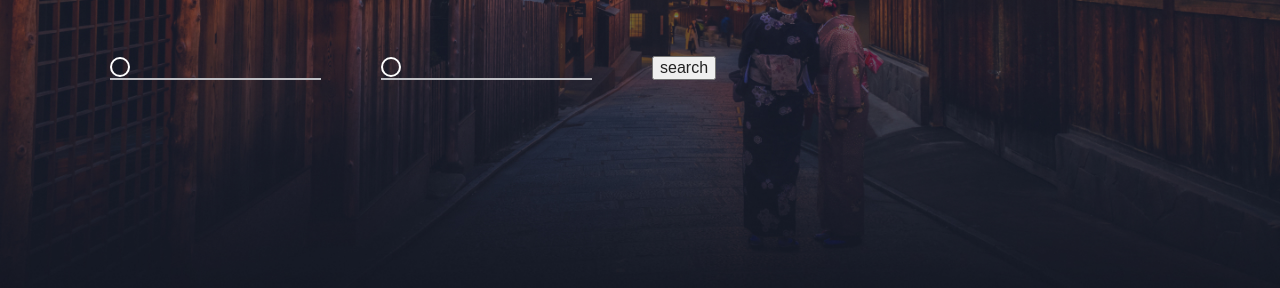
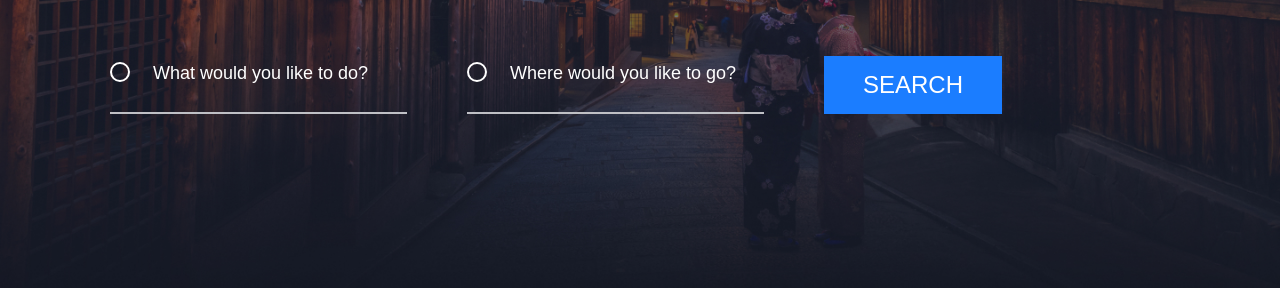
Before and after one commit to Seynaro/travel-landing-page, a plain HTML site: page index.html in a window 1280 px wide. Shown: the part 480-768 px from the top of the page. Drawn offline with Linux system fonts and the light colour scheme.

Commit message:
form styles

```diff
--- a/css/style.css
+++ b/css/style.css
@@ -461,7 +461,7 @@ body {
 /* Intro styles start */
 
 .intro {
-    height: 100vh;
+    min-height: 100vh;
     background: url(../img/intro-bg.jpg) no-repeat center;
     background-size: cover;
     padding-top: 263px;
@@ -491,12 +491,37 @@ body {
 }
 
 .search-form_field {
-    background: transparent url("../img/svg/oval.svg") no-repeat left center;
+    width: 297px;
+    background: transparent url("../img/svg/oval.svg") no-repeat left 6px;
     background-size: 20px;
     border: 0;
     border-bottom: 2px solid #BFC0C5;
     margin-right: 60px;
+    padding-left: 43px;
+    padding-bottom: 22px;
+    font-weight: 500;
+    font-size: 18px;
+    color: #fff;
 }
 
+.search-form_field::placeholder {
+    color: #fff;
+    font-weight: 500;
+    font-size: 18px;
+}
+
+.search-form_submit {
+    padding: 15px 39px;
+    text-transform: uppercase;
+    font-weight: 500;
+    font-size: 24px;
+    color: white;
+    background: #1B7DFF;
+    border: 0;
+}
+
+.search-form_submit:hover, .search-form_submit:focus, .search-form_submit:active {
+    background: #0e66da;
+}
 
 /* Intro styles end */
--- a/index.html
+++ b/index.html
@@ -52,8 +52,8 @@
             </p>
             <form class="search-form_wrap">
                 <p class="search-form_info">
-                    <input type="text" class="search-form_field">
-                    <input type="text" class="search-form_field">
+                    <input type="text" name="user-like-to-do" class="search-form_field" placeholder="What would you like to do?">
+                    <input type="text" name="user-like-to-go" class="search-form_field" placeholder="Where would you like to go?">
                     <button class="search-form_submit">search</button>
                 </p>
             </form>
```
